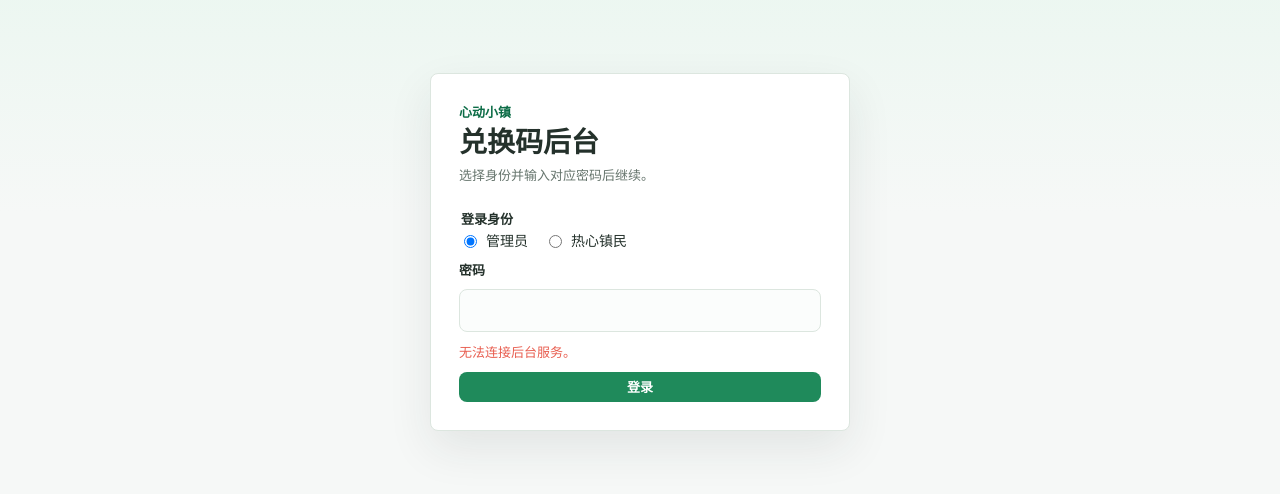
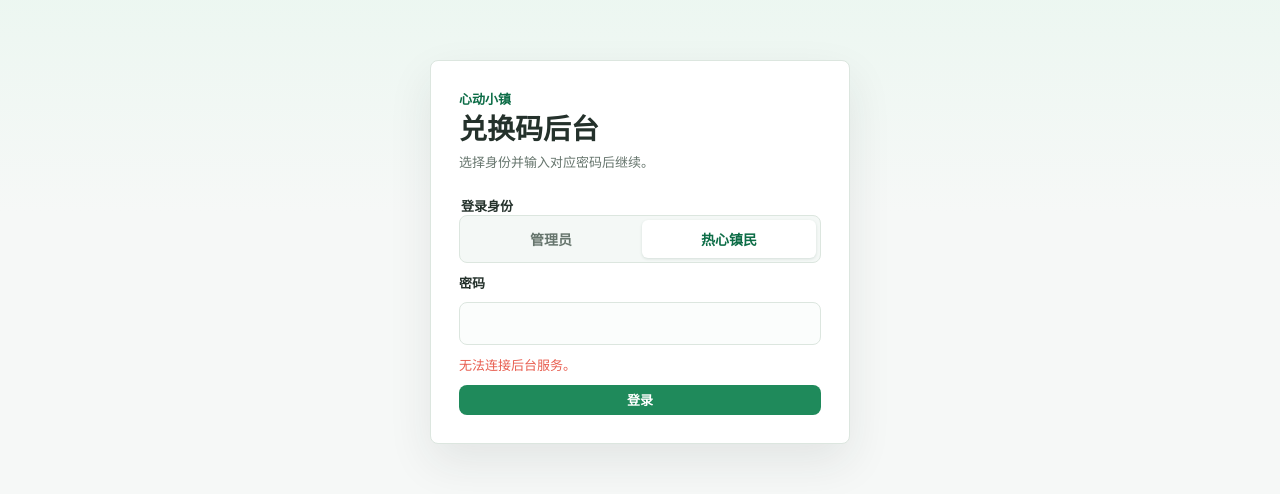
Before and after one commit to Xzhhhh414/XDT_ShareGiftCode, a website: page login.html in a window 1280 px wide. Shown: the part 148-642 px from the top of the page. Drawn offline with Linux system fonts and the light colour scheme; no server answers.

Commit message:
优化后台身份选择样式

```diff
--- a/login.html
+++ b/login.html
@@ -16,8 +16,16 @@
         <form id="loginForm" class="login-form">
           <fieldset class="login-role-options">
             <legend class="field-label">登录身份</legend>
-            <label><input type="radio" name="role" value="admin" checked /> 管理员</label>
-            <label><input type="radio" name="role" value="player_admin" /> 热心镇民</label>
+            <div class="login-role-tabs">
+              <label class="login-role-tab">
+                <input type="radio" name="role" value="admin" />
+                <span>管理员</span>
+              </label>
+              <label class="login-role-tab">
+                <input type="radio" name="role" value="player_admin" checked />
+                <span>热心镇民</span>
+              </label>
+            </div>
           </fieldset>
           <label class="field-label" for="adminPassword">密码</label>
           <input class="field-input" id="adminPassword" name="password" type="password" autocomplete="current-password" required />
--- a/styles.css
+++ b/styles.css
@@ -612,9 +612,8 @@ h2 {
 }
 
 .login-role-options {
-  display: flex;
-  flex-wrap: wrap;
-  gap: 10px 16px;
+  display: grid;
+  gap: 8px;
   margin: 0;
   padding: 0;
   border: 0;
@@ -622,15 +621,51 @@ h2 {
 
 .login-role-options legend {
   width: 100%;
-  margin-bottom: 2px;
+  margin-bottom: 0;
 }
 
-.login-role-options label {
+.login-role-tabs {
+  display: grid;
+  grid-template-columns: repeat(2, minmax(0, 1fr));
+  gap: 4px;
+  padding: 4px;
+  border: 1px solid var(--line);
+  border-radius: var(--radius);
+  background: #f4f8f6;
+}
+
+.login-role-tab {
   display: inline-flex;
   align-items: center;
+  justify-content: center;
   gap: 6px;
-  color: var(--text);
+  min-height: 38px;
+  border-radius: calc(var(--radius) - 2px);
+  color: var(--muted);
+  cursor: pointer;
   font-size: 14px;
+  font-weight: 760;
+  transition: background-color 160ms ease, box-shadow 160ms ease, color 160ms ease;
+}
+
+.login-role-tab input {
+  position: absolute;
+  width: 1px;
+  height: 1px;
+  margin: -1px;
+  overflow: hidden;
+  clip: rect(0 0 0 0);
+}
+
+.login-role-tab:has(input:checked) {
+  background: var(--surface);
+  box-shadow: 0 1px 3px rgba(24, 68, 47, 0.14);
+  color: var(--green-strong);
+}
+
+.login-role-tab:has(input:focus-visible) {
+  outline: 2px solid rgba(31, 138, 91, 0.5);
+  outline-offset: 1px;
 }
 
 .login-error {
```
Also changed, not shown: docs/PLAN.md (+1 -1 lines), README.md.
